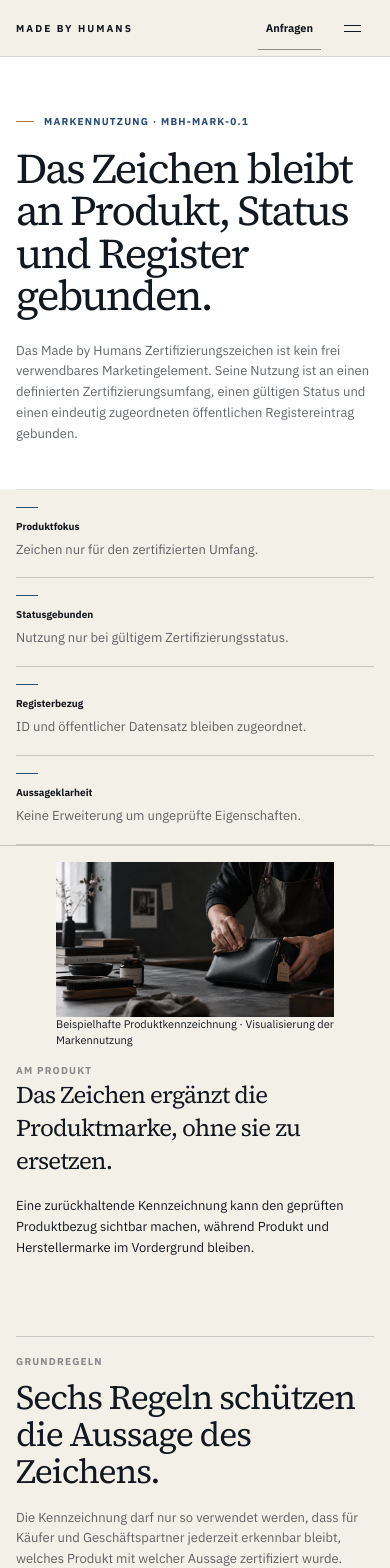
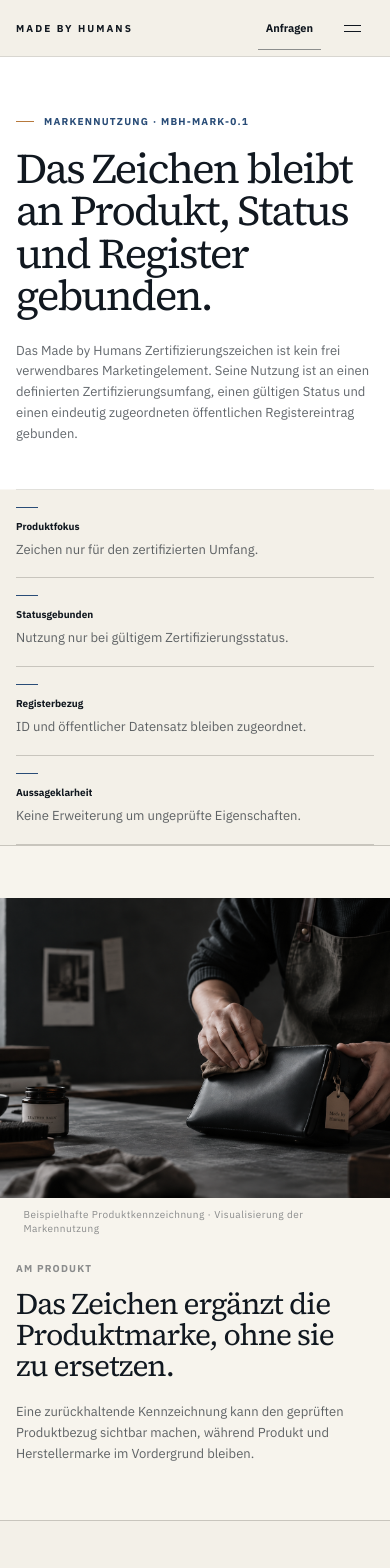
Before and after one commit to dennis-glaser-coder/human-certification-web, a Next.js app: page /markennutzung in a window 390 px wide. Shown: the top 1568 px of the page. Built offline with nearby package versions, Linux system fonts and the light colour scheme.

Commit message:
Markennutzungsbild ruhig und responsiv inszenieren

```diff
--- a/src/app/final.css
+++ b/src/app/final.css
@@ -152,3 +152,89 @@ summary:focus-visible {
   outline: 2px solid var(--blue);
   outline-offset: 3px;
 }
+
+
+/* Mark use: one calm, real-world application anchor. */
+.markUseRealExample {
+  padding: 78px 0 84px;
+  background: #F7F4ED;
+  border-bottom: 1px solid var(--stone);
+}
+
+.markUseRealExampleGrid {
+  display: grid;
+  grid-template-columns: minmax(0, 1.35fr) minmax(300px, .65fr);
+  gap: 68px;
+  align-items: center;
+}
+
+.markUseRealExample figure {
+  margin: 0;
+}
+
+.markUseRealExample figure img {
+  width: 100%;
+  height: 460px;
+  object-fit: cover;
+  object-position: 54% center;
+  filter: saturate(.78) contrast(1.02);
+}
+
+.markUseRealExample figcaption {
+  margin-top: 10px;
+  color: var(--muted-soft);
+  font-size: 9px;
+  letter-spacing: .05em;
+}
+
+.markUseRealExampleCopy h2 {
+  max-width: 470px;
+  margin: 14px 0 20px;
+  font-size: clamp(34px, 3.2vw, 46px);
+  line-height: 1.05;
+}
+
+.markUseRealExampleCopy p {
+  max-width: 430px;
+  margin: 0;
+  color: var(--muted);
+  font-size: 12px;
+  line-height: 1.7;
+}
+
+@media (max-width: 760px) {
+  .markUseRealExample {
+    padding: 52px 0 56px;
+  }
+
+  .markUseRealExampleGrid {
+    grid-template-columns: 1fr;
+    gap: 26px;
+  }
+
+  .markUseRealExample figure {
+    margin-left: calc((100vw - 100%) / -2);
+    margin-right: calc((100vw - 100%) / -2);
+  }
+
+  .markUseRealExample figure img {
+    height: 300px;
+    object-position: 69% center;
+  }
+
+  .markUseRealExample figcaption {
+    padding: 0 6vw;
+    font-size: 10px !important;
+  }
+
+  .markUseRealExampleCopy h2 {
+    max-width: 94%;
+    font-size: 30px;
+    line-height: 1.03;
+  }
+
+  .markUseRealExampleCopy p {
+    max-width: 94%;
+    font-size: 13px;
+  }
+}
```
